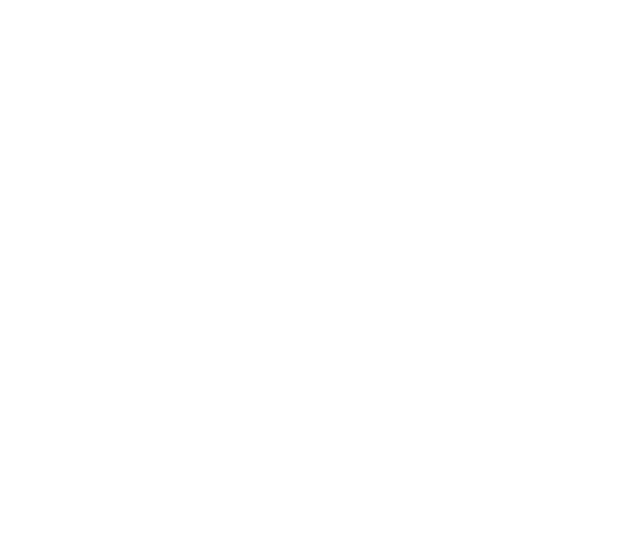
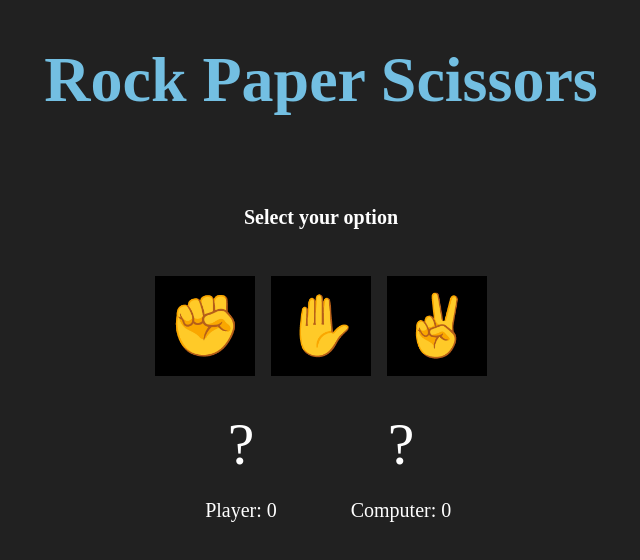
Before and after one commit to abdelhakim54/rock-paper-scissors, a plain HTML site: page index.html in a window 1280 px wide. Shown: the whole page, without its empty margins (319-959 px from the left). Drawn offline with Linux system fonts and the light colour scheme.

Commit message:
create: the front page of the game
 * modify the DOM (adding new classes, and tages)
 * style the page with css

```diff
--- /dev/null
+++ b/css/style.css
@@ -0,0 +1,76 @@
+* {
+    color: white;
+    text-align: center;
+    font-size: 20px;
+}
+
+body {
+    height: 100vh;
+    margin: 0;
+    display: flex;
+    flex-direction: column;
+    align-items: center;
+    justify-content: flex-start;
+    background-color: #212121;
+    gap: 30px;
+}
+
+h1 {
+    color: #73BFE2;
+    font-size: 64px;
+}
+
+div.options {
+    display: flex;
+    flex: 1;
+    flex-grow: 0;
+    flex-shrink: 0;
+    gap: 16px;
+    justify-content: center;
+}
+
+.option {
+    display: flex;
+    gap: 9px;
+    flex-direction: column;
+    justify-content: center;
+    width: 100px;
+    min-height: auto;
+}
+
+.btn {
+    display: flex;
+    justify-content: center;
+    align-items: center;
+    font-size: 60px;
+    background-color: black;
+    width: 100px;
+    height: 100px;
+}
+
+.btn:hover {
+    background-color: blue;
+    cursor: pointer;
+}
+
+.result {
+    display: flex;
+    gap: 20px;
+}
+
+.choice{
+    display: flex;
+    flex-direction: column;
+    justify-content: center;
+    align-items: center;
+    flex: 1;
+    width: 140px;
+    height: 140px;
+}
+
+.choice > div {
+    font-size: 60px;
+    display: flex;
+    justify-content: center;
+    align-items: center;
+}
--- a/index.html
+++ b/index.html
@@ -5,9 +5,34 @@
     <meta http-equiv="X-UA-Compatible" content="IE=edge">
     <meta name="viewport" content="width=device-width, initial-scale=1.0">
     <title>Rock-Paper-Scissors</title>
-    <script src="js/script.js"></script>
+    <link rel="stylesheet" href="css/style.css">
+    <script src="js/script.js" defer></script>
 </head>
 <body>
-
+    <h1> Rock Paper Scissors </h1>
+    <h2>
+        Select your option
+    </h2>
+    <div class="options">
+        <div class="option">
+            <div class="btn">✊</div>
+        </div>
+        <div class="option">
+            <div class="btn">✋</div>
+        </div>
+        <div class="option">
+            <div class="btn">✌</div>
+        </div>
+    </div>
+    <div class="result">
+        <div class="choice">
+            <div>?</div>
+            <p>Player: 0</p>
+        </div>
+        <div class="choice">
+            <div>?</div>
+            <p>Computer: 0</p>
+        </div>
+    </div>
 </body>
 </html>
```
